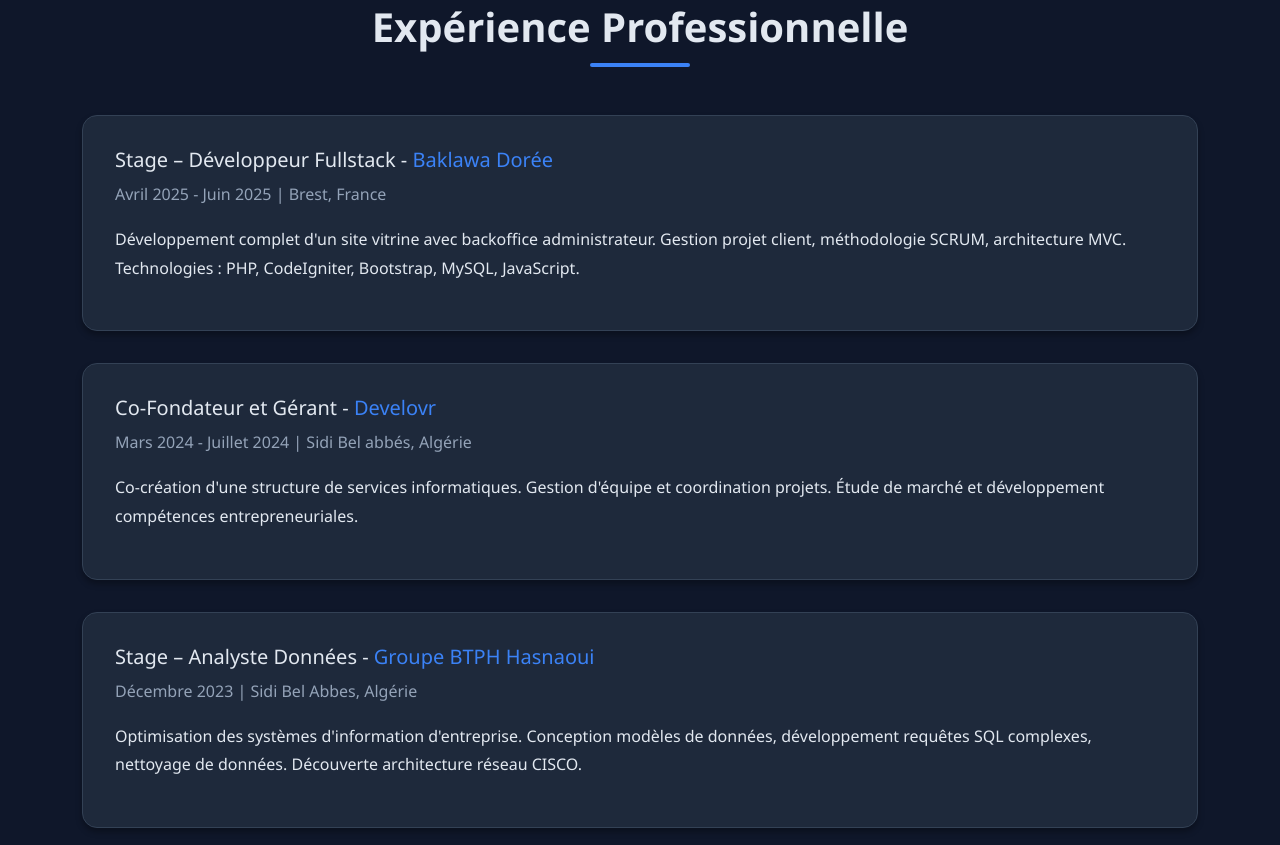
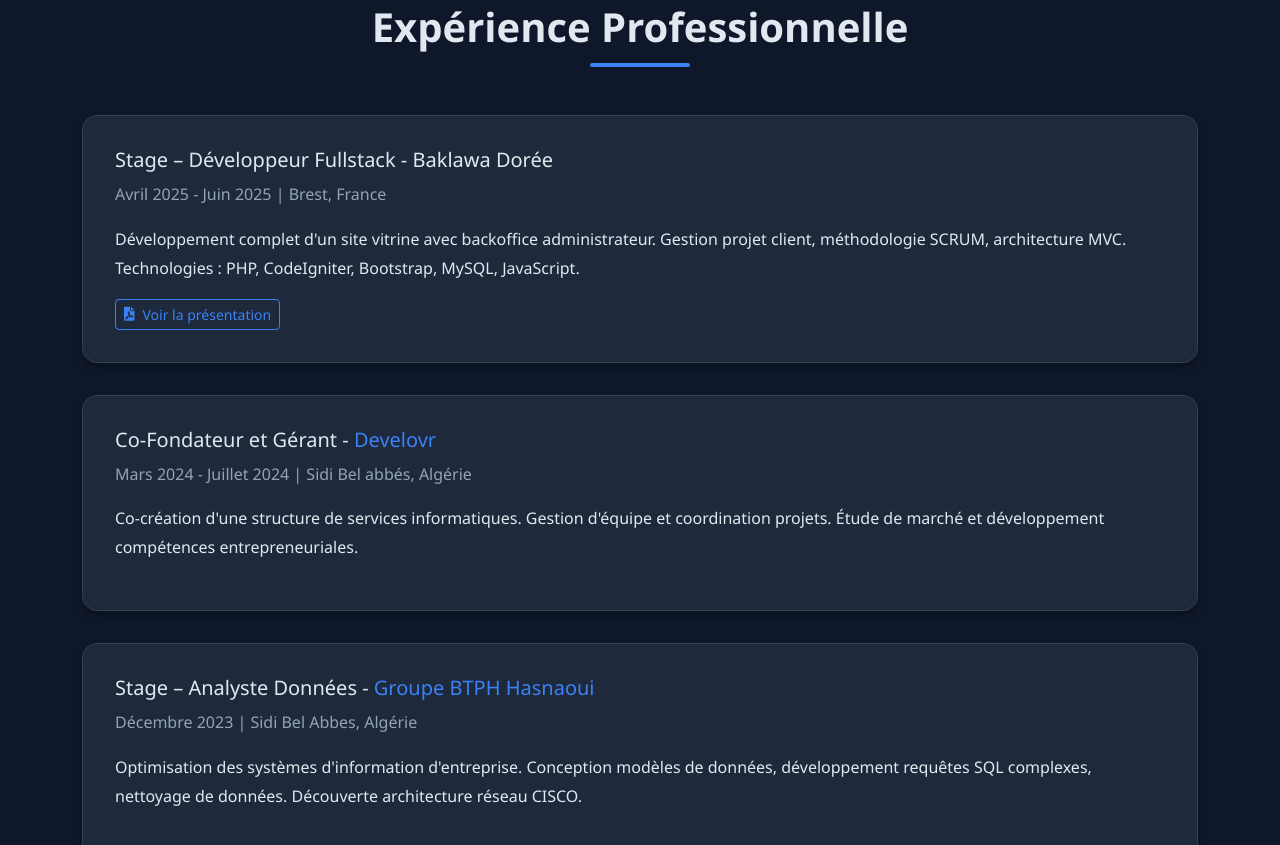
Before and after one commit to mouadbra/portfolio, a plain HTML site: page index.html in a window 1280 px wide. Shown: the part 845-1690 px from the top of the page. Drawn offline with nearby package versions, Linux system fonts and the light colour scheme.

Commit message:
upgrade22

```diff
--- a/index.html
+++ b/index.html
@@ -1077,11 +1077,20 @@
                 <h2 class="section-title">Expérience Professionnelle</h2>
 
                 <div class="experience-item">
-                    <h3 class="h5">Stage – Développeur Fullstack -
-                        <a href="images/stage.pdf" target="_blank" rel="noopener noreferrer" download>Baklawa Dorée</a>
-                    </h3>
-                    <p class="text-muted">Avril 2025 - Juin 2025 | Brest, France</p>
-                    <p>Développement complet d'un site vitrine avec backoffice administrateur. Gestion projet client, méthodologie SCRUM, architecture MVC. Technologies : PHP, CodeIgniter, Bootstrap, MySQL, JavaScript.</p>
+                    <div class="d-flex justify-content-between align-items-start flex-wrap">
+                        <div class="experience-content">
+                            <h3 class="h5">Stage – Développeur Fullstack - Baklawa Dorée</h3>
+                            <p class="text-muted">Avril 2025 - Juin 2025 | Brest, France</p>
+                            <p>Développement complet d'un site vitrine avec backoffice administrateur. Gestion projet client, méthodologie SCRUM, architecture MVC.
+                                Technologies : PHP, CodeIgniter, Bootstrap, MySQL, JavaScript.</p>
+                        </div>
+                        <div class="experience-action mt-3 mt-md-0">
+                            <a href="images/stage.pdf" target="_blank" rel="noopener noreferrer" download class="btn btn-outline-primary btn-sm d-inline-flex align-items-center gap-2">
+                                <i class="fas fa-file-pdf"></i>
+                                <span>Voir la présentation</span>
+                            </a>
+                        </div>
+                    </div>
                 </div>
 
                 <div class="experience-item">
```
